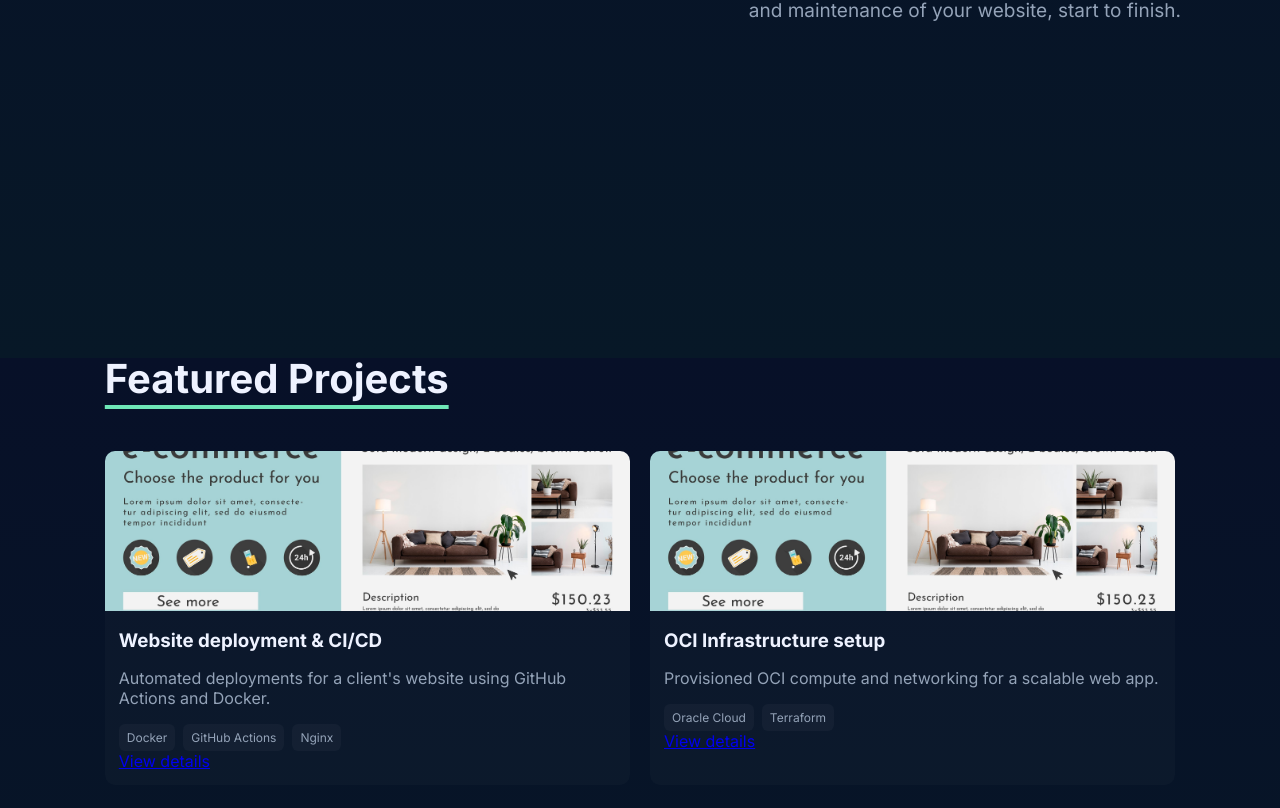
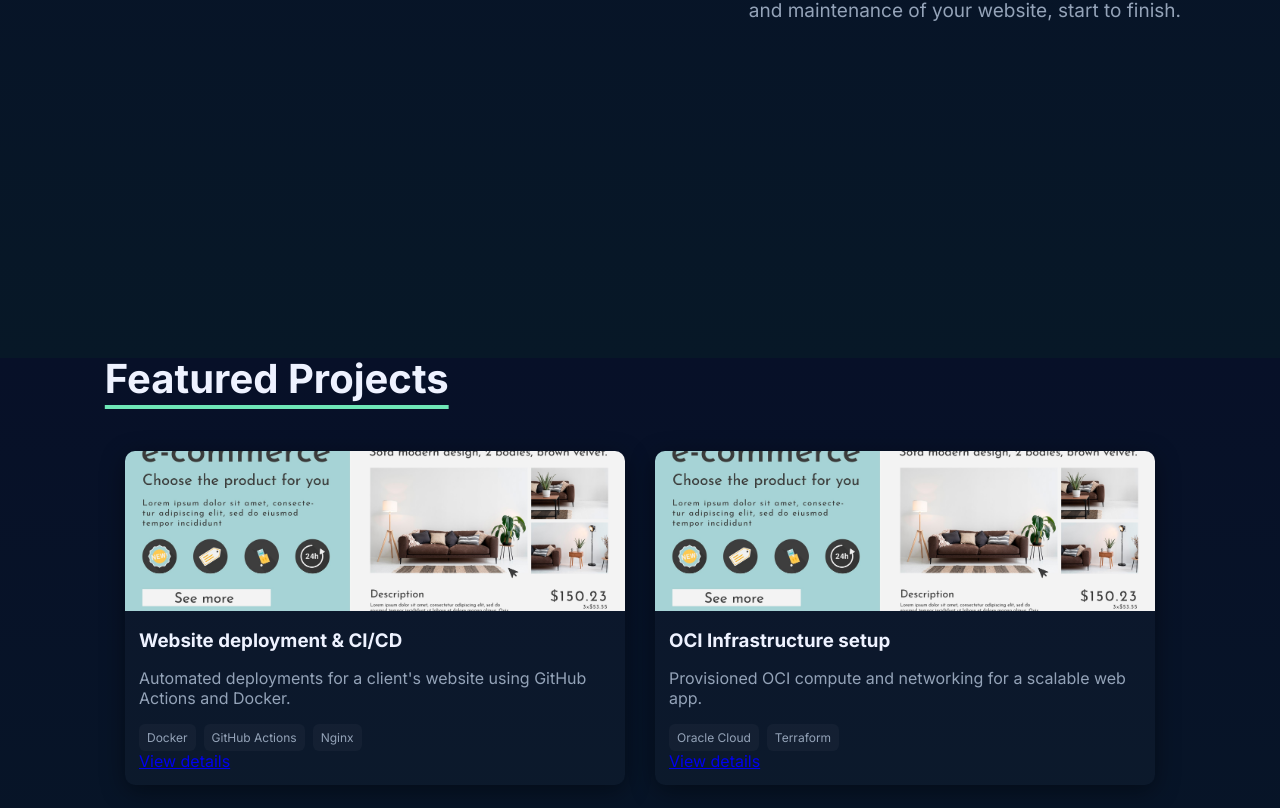
Before and after one commit to SoftWare00750/_portfolio, a React (Create React App) app in the folder portfolio/: page / in a window 1280 px wide. Shown: the part 442-1250 px from the top of the page. Built offline with nearby package versions, Linux system fonts and the light colour scheme.

Commit message:
10th commit

```diff
--- a/portfolio/src/App.css
+++ b/portfolio/src/App.css
@@ -217,8 +217,8 @@
                   .skill-pill{background:rgba(255,255,255,0.03);padding:8px 12px;border-radius:999px;color:var(--white)}
 
                   /* Projects */
-                  .projects-grid{display:grid;grid-template-columns:repeat(2,1fr);gap:20px; padding:30px 0;}
-                  .project-card{background:rgba(255,255,255,0.02);border-radius:10px;overflow:hidden;display:flex;flex-direction:column}
+                  .projects-grid{display:grid;grid-template-columns:repeat(2,1fr);gap:30px ; padding:30px 0; grid-template-columns: repeat(2, minmax(300px, 500px)); justify-content: center;}
+                  .project-card{background:rgba(255,255,255,0.02);border-radius:10px;overflow:hidden;display:flex;flex-direction:column; width:100%; max-width:500px; margin:0 auto; box-shadow: 0 6px 24px rgba(0, 0, 0, 0.4);}
                   .project-media img{width:100%;height:160px;object-fit:cover}
                   .project-body{padding:14px}
                   .project-body h3{margin:0 0 8px;color:var(--white)}
```
